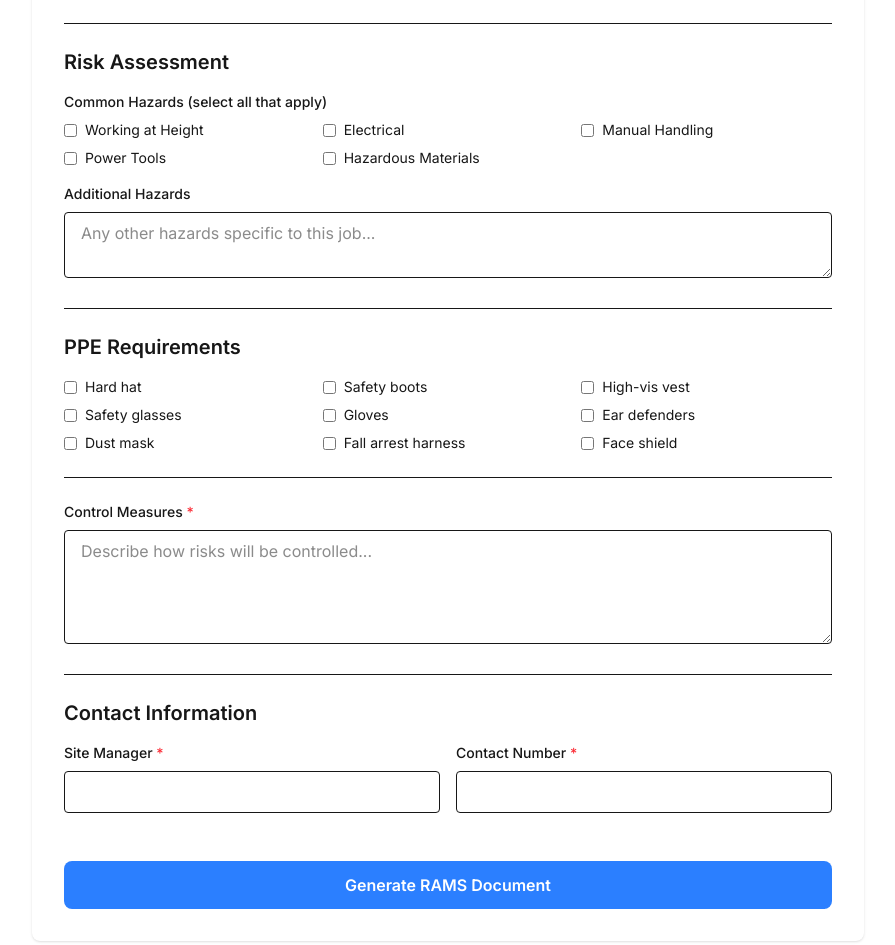
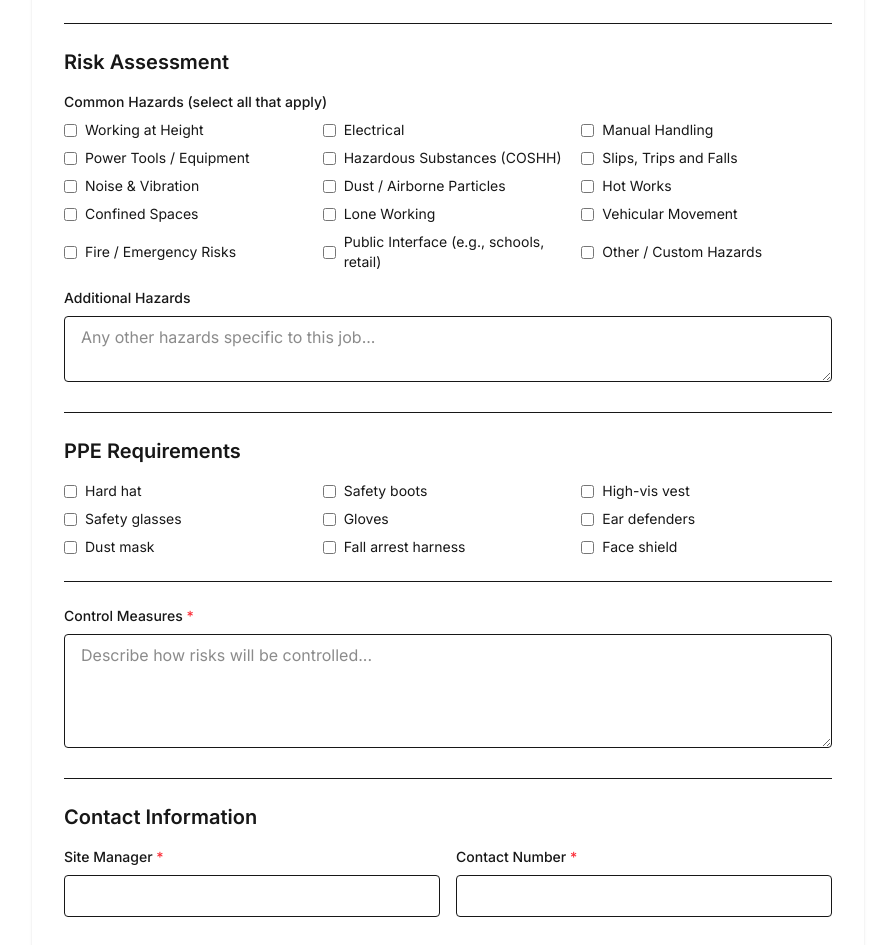
Before and after one commit to Hannlytics/rams-generator, a Next.js app: page /create-rams in a window 1280 px wide. Shown: the part 880-1825 px from the top of the page, without its empty margins (192-1087 px from the left). Built offline with nearby package versions, Linux system fonts and the light colour scheme.

Commit message:
Feat: Update list of common hazards

```diff
--- a/app/create-rams/page.tsx
+++ b/app/create-rams/page.tsx
@@ -29,13 +29,24 @@ const TASK_TYPES: { [key: string]: string[] } = {
   'Bricklayer': ['Wall construction', 'Pointing', 'Block work', 'Chimney work']
 }
 
-const COMMON_HAZARDS = {
-  'Working at Height': ['Falls from height', 'Dropped objects', 'Unstable surfaces'],
-  'Electrical': ['Electric shock', 'Burns', 'Arc flash', 'Fire'],
-  'Manual Handling': ['Back injury', 'Muscle strain', 'Crush injuries'],
-  'Power Tools': ['Cuts', 'Eye injury', 'Noise exposure', 'Vibration'],
-  'Hazardous Materials': ['Asbestos exposure', 'Lead paint', 'Chemical burns', 'Dust inhalation']
-}
+// Updated list of common hazards
+const COMMON_HAZARDS = [
+  "Working at Height",
+  "Electrical",
+  "Manual Handling",
+  "Power Tools / Equipment",
+  "Hazardous Substances (COSHH)",
+  "Slips, Trips and Falls",
+  "Noise & Vibration",
+  "Dust / Airborne Particles",
+  "Hot Works",
+  "Confined Spaces",
+  "Lone Working",
+  "Vehicular Movement",
+  "Fire / Emergency Risks",
+  "Public Interface (e.g., schools, retail)",
+  "Other / Custom Hazards"
+]
 
 const PPE_OPTIONS = [
   'Hard hat',
@@ -49,7 +60,6 @@ const PPE_OPTIONS = [
   'Face shield'
 ]
 
-// Define an interface for the API result
 interface RamsResult {
   content: string;
 }
@@ -75,7 +85,6 @@ export default function NewRams() {
 
   // UI state
   const [loading, setLoading] = useState(false)
-  // Use the new interface instead of <any>
   const [result, setResult] = useState<RamsResult | null>(null)
 
   const handleSubmit = async (e: FormEvent<HTMLFormElement>) => {
@@ -274,21 +283,21 @@ export default function NewRams() {
               Common Hazards (select all that apply)
             </label>
             <div className="grid grid-cols-2 md:grid-cols-3 gap-2 mb-4">
-              {Object.keys(COMMON_HAZARDS).map(category => (
-                <label key={category} className="flex items-center">
+              {COMMON_HAZARDS.map(hazard => (
+                <label key={hazard} className="flex items-center">
                   <input
                     type="checkbox"
-                    value={category}
+                    value={hazard}
                     onChange={(e) => {
                       if (e.target.checked) {
-                        setSelectedHazards([...selectedHazards, category])
+                        setSelectedHazards([...selectedHazards, hazard])
                       } else {
-                        setSelectedHazards(selectedHazards.filter(h => h !== category))
+                        setSelectedHazards(selectedHazards.filter(h => h !== hazard))
                       }
                     }}
                     className="mr-2"
                   />
-                  <span className="text-sm">{category}</span>
+                  <span className="text-sm">{hazard}</span>
                 </label>
               ))}
             </div>
--- a/app/new-rams/page.tsx
+++ b/app/new-rams/page.tsx
@@ -29,13 +29,24 @@ const TASK_TYPES: { [key: string]: string[] } = {
   'Bricklayer': ['Wall construction', 'Pointing', 'Block work', 'Chimney work']
 }
 
-const COMMON_HAZARDS = {
-  'Working at Height': ['Falls from height', 'Dropped objects', 'Unstable surfaces'],
-  'Electrical': ['Electric shock', 'Burns', 'Arc flash', 'Fire'],
-  'Manual Handling': ['Back injury', 'Muscle strain', 'Crush injuries'],
-  'Power Tools': ['Cuts', 'Eye injury', 'Noise exposure', 'Vibration'],
-  'Hazardous Materials': ['Asbestos exposure', 'Lead paint', 'Chemical burns', 'Dust inhalation']
-}
+// Updated list of common hazards
+const COMMON_HAZARDS = [
+  "Working at Height",
+  "Electrical",
+  "Manual Handling",
+  "Power Tools / Equipment",
+  "Hazardous Substances (COSHH)",
+  "Slips, Trips and Falls",
+  "Noise & Vibration",
+  "Dust / Airborne Particles",
+  "Hot Works",
+  "Confined Spaces",
+  "Lone Working",
+  "Vehicular Movement",
+  "Fire / Emergency Risks",
+  "Public Interface (e.g., schools, retail)",
+  "Other / Custom Hazards"
+]
 
 const PPE_OPTIONS = [
   'Hard hat',
@@ -49,7 +60,6 @@ const PPE_OPTIONS = [
   'Face shield'
 ]
 
-// Define an interface for the API result
 interface RamsResult {
   content: string;
 }
@@ -75,7 +85,6 @@ export default function NewRams() {
 
   // UI state
   const [loading, setLoading] = useState(false)
-  // Use the new interface instead of <any>
   const [result, setResult] = useState<RamsResult | null>(null)
 
   const handleSubmit = async (e: FormEvent<HTMLFormElement>) => {
@@ -274,21 +283,21 @@ export default function NewRams() {
               Common Hazards (select all that apply)
             </label>
             <div className="grid grid-cols-2 md:grid-cols-3 gap-2 mb-4">
-              {Object.keys(COMMON_HAZARDS).map(category => (
-                <label key={category} className="flex items-center">
+              {COMMON_HAZARDS.map(hazard => (
+                <label key={hazard} className="flex items-center">
                   <input
                     type="checkbox"
-                    value={category}
+                    value={hazard}
                     onChange={(e) => {
                       if (e.target.checked) {
-                        setSelectedHazards([...selectedHazards, category])
+                        setSelectedHazards([...selectedHazards, hazard])
                       } else {
-                        setSelectedHazards(selectedHazards.filter(h => h !== category))
+                        setSelectedHazards(selectedHazards.filter(h => h !== hazard))
                       }
                     }}
                     className="mr-2"
                   />
-                  <span className="text-sm">{category}</span>
+                  <span className="text-sm">{hazard}</span>
                 </label>
               ))}
             </div>
```
